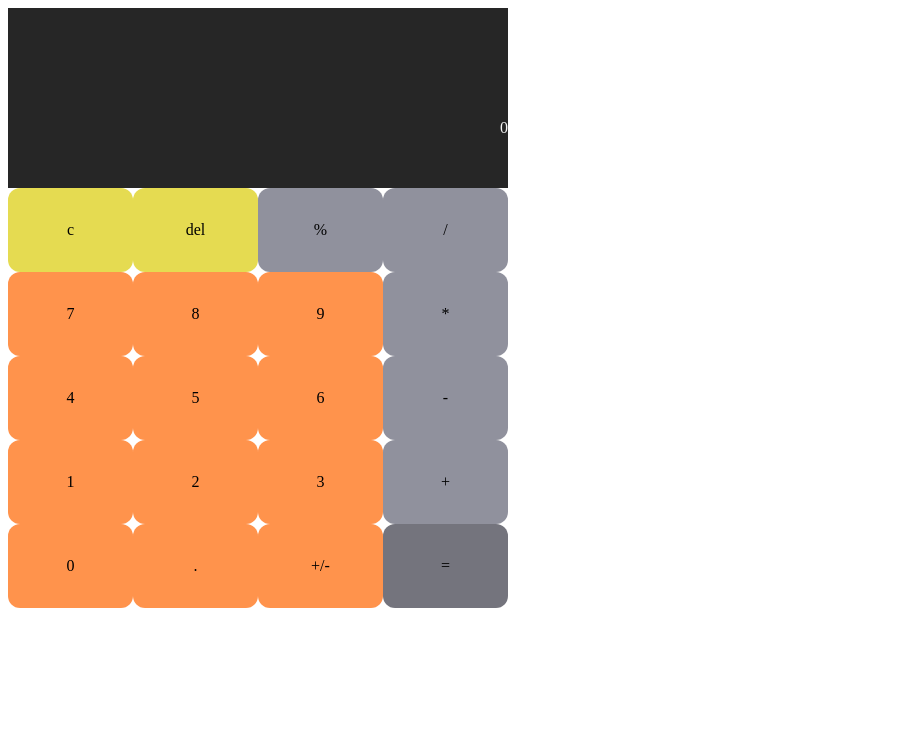
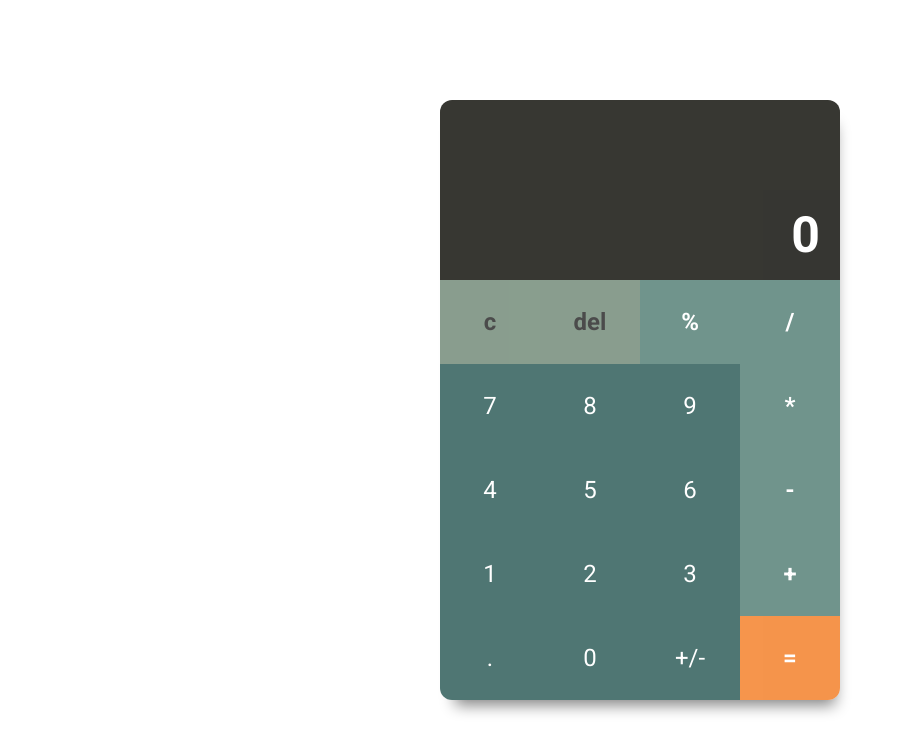
Before and after one commit to pedrocambier/calculator, a plain HTML site: page index.html in a window 1280 px wide. Shown: the whole page, without its empty margins (0-899 px from the left). Drawn offline with Linux system fonts and the light colour scheme.

Commit message:
polished the styling, added history display with two levels and implemented its logic

```diff
--- a/index.html
+++ b/index.html
@@ -7,12 +7,20 @@
   <meta name="viewport" content="width=device-width, initial-scale=1.0">
   <link rel="stylesheet" href="style.css">
   <script src="main.js" defer></script>
+  <link rel="preconnect" href="https://fonts.googleapis.com">
+  <link rel="preconnect" href="https://fonts.gstatic.com" crossorigin>
+  <link
+    href="https://fonts.googleapis.com/css2?family=Roboto:ital,wght@0,100;0,300;0,400;0,500;0,700;0,900;1,100;1,300;1,400;1,500;1,700;1,900&display=swap"
+    rel="stylesheet">
   <title>Document</title>
 </head>
 
-<body>
+<body class="💪">
   <div class="main-container">
-    <div class="display dspl-history 💪"></div>
+    <div class="display dspl-history 💪">
+      <p class="first-line 💪"></p>
+      <p class="second-line 💪"></p>
+    </div>
     <div class="display dspl-main 💪">0</div>
     <div class="buttons-container 💪">
       <div class="button btn-clear util 💪">c</div>
@@ -31,8 +39,8 @@
       <div class="button btn-2 number 💪">2</div>
       <div class="button btn-3 number 💪">3</div>
       <div class="button btn-add operate 💪"> + </div>
+      <div class="button btn-decimal 💪">.</div>
       <div class="button btn-0 number 💪">0</div>
-      <div class="button btn-decimal 💪">.</div>
       <div class="button btn-sign 💪">+/-</div>
       <div class="button btn-equal 💪">=</div>
     </div>
--- a/main.js
+++ b/main.js
@@ -5,6 +5,8 @@ const numberDecimals = 3;
 // global DOM elements
 const displayMain = document.querySelector('.dspl-main');
 const displayHistory = document.querySelector('.dspl-history');
+const historyFirstLine = document.querySelector('.first-line');
+const historySecondLine = document.querySelector('.second-line');
 
 // Global auxiliary state flags
 let recentEqual = false;
@@ -13,7 +15,23 @@ let recentEqual = false;
 let firstOperand = '';
 let activeValue = '0';
 let activeOperation = '';
+let history = {
+  oldest: '',
+  newest: ''
+}
 
+// Auxliary functions for history managment
+const addHistory = calulation => {
+  history.oldest = history.newest;
+  history.newest = calulation;
+  historyFirstLine.textContent = history.oldest;
+  historySecondLine.textContent = history.newest;
+}
+
+const manageHistory = (result = 0, clear = true) => {
+  if (clear) displayHistory.textContent = '';
+  addHistory(displayMain.textContent + ' = ' + result.toString());
+}
 // Auxiliary funcrions for calculations
 
 // Round numbers
@@ -77,12 +95,6 @@ const operate = (a, b, operation) => {
       break;
   }
   return roundNumber(result, numberDecimals);
-}
-
-// History manager
-const manageHistory = (result = 0, clear = true) => {
-  if (clear) displayHistory.textContent = '';
-  else displayHistory.textContent = displayMain.textContent + ' = ' + result.toString();
 }
 
 // Button callback
--- a/style.css
+++ b/style.css
@@ -1,5 +1,17 @@
 body {
-  box-sizing: border-box;
+  /* box-sizing: border-box; */
+  font-family: 'Roboto', sans-serif;
+  padding: 0;
+  margin: 0;
+  height: 100vh;
+}
+
+div p {
+  color: white;
+  width: 100%;
+  height: 50%;
+  margin: 0;
+  font-weight: 400;
 }
 
 .💪{
@@ -10,26 +22,35 @@ body {
 }
 
 .main-container {
-  width: 500px;
+  width: 400px;
   height: 600px;
   background-color: transparent;
+  border-radius: 12px;
+  box-shadow: 5px 15px 15px -10px rgba(0, 0, 0, 0.493);
 }
 
 .display {
-  width: 100%;
-  background-color: rgba(0, 0, 0, 0.85);
-  color: whitesmoke;
+  width: 90%;
+  background-color: #14140F;;
+  opacity: 0.85;
+  padding: 0 5%;
 }
 
 .display.dspl-history {
-  height: 10%;
+  height: 15%;
+  border-top-left-radius: 12px;
+  border-top-right-radius: 12px;
 }
 
 .display.dspl-main {
-  height: 20%;
+  height: 15%;
+  font-size: 50px;
+  font-weight: 700;
+  color: white;
 }
 
-.display.💪 {
+.display.💪,
+p.💪 {
   justify-content: flex-end;
 }
 
@@ -42,23 +63,40 @@ body {
 .button {
   width: 25%;
   height: 20%;
-  border-radius: 12px;
+  font-size: x-large;
+  font-weight: 400;
+  opacity: 0.7;
+}
+
+.btn-decimal {
+  border-bottom-left-radius: 12px;
 }
 
 .number,
 .btn-decimal,
 .btn-sign {
-  background-color: rgb(255, 102, 0, 0.7);
+  background-color: #053D38;
+  /* color: rgb(238, 230, 230); */
+  color: #fff;
 }
 
-.operate {
-  background-color: rgb(97, 99, 116, 0.7);
+.button.operate {
+  background-color: #34675C;
+  /* color: rgb(238, 230, 230); */
+  color: #fff;
+  font-weight: 600;
 }
 
-.btn-equal {
-  background-color: rgba(57, 58, 70, 0.7);
+.button.btn-equal {
+  background-color: #F26800;
+  /* color: rgb(238, 230, 230); */
+  color: #fff;
+  font-weight: 600;
+  border-bottom-right-radius: 12px;
 }
 
-.util {
-  background-color: rgb(218, 204, 8, 0.7);
+.button.util {
+  /* background-color: #A3CCAB; */
+  background-color: #58755f;
+  font-weight: 600;
 }
```
